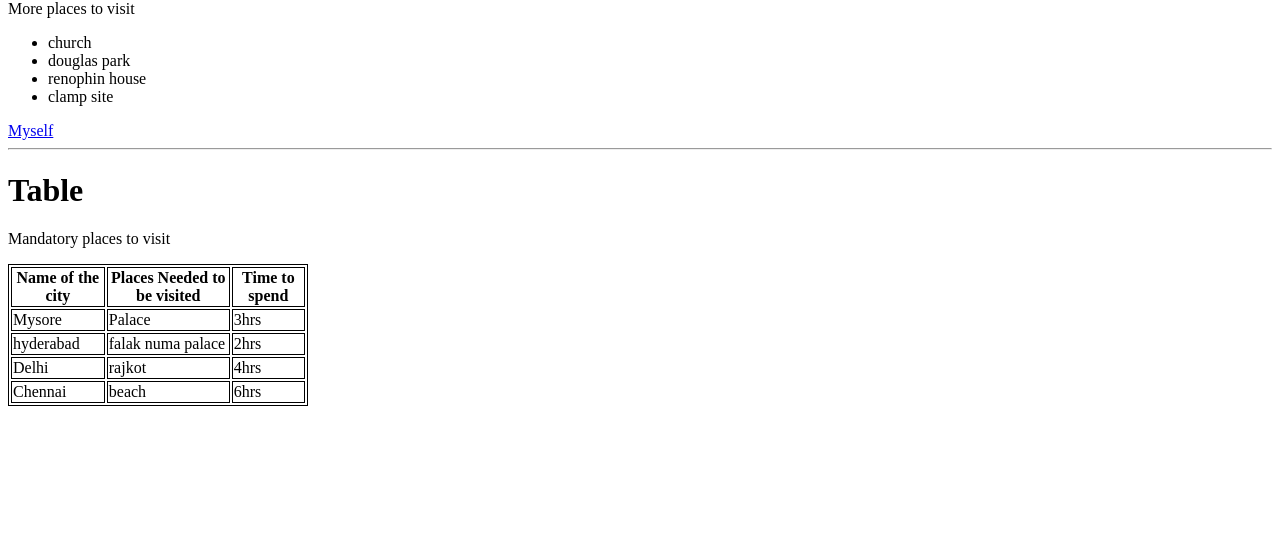
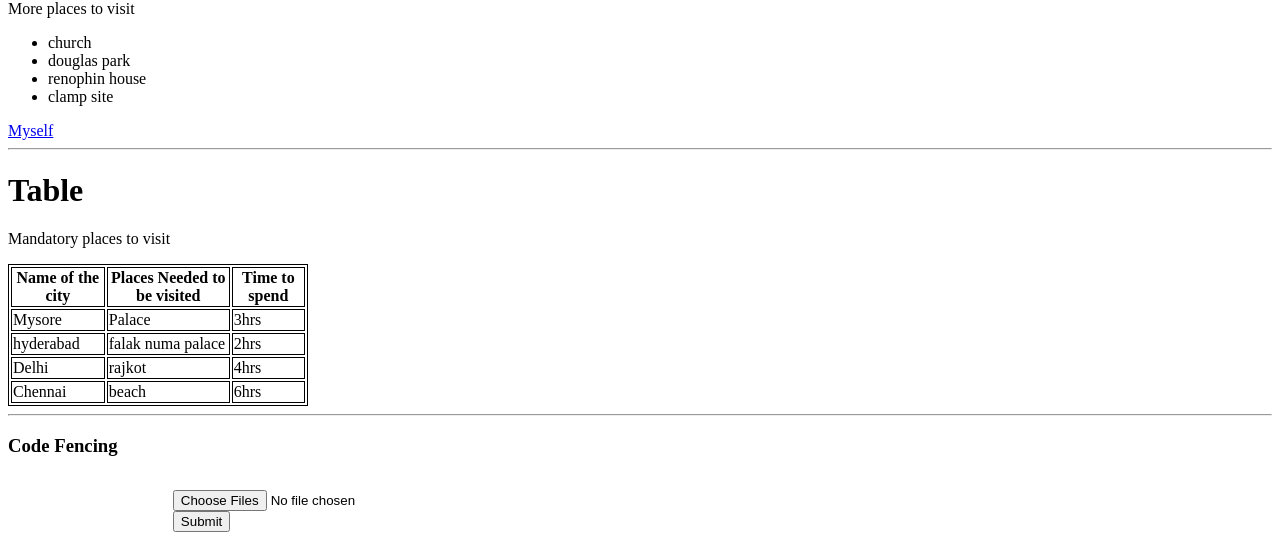
Before and after one commit to 44-563-Web-Apps-F22/44563-webapps-assignment-3-gopikrishna456, a plain HTML site: page index.html in a window 1280 px wide. Shown: the part 602-1161 px from the top of the page. Before the commit the page ends 1016 px from the top, so only its background shows below. Drawn offline with Linux system fonts and the light colour scheme.

Commit message:
Update index.html

```diff
--- a/index.html
+++ b/index.html
@@ -69,5 +69,18 @@
                     <td>6hrs</td>
                 </tr>
             </table>
+            <hr>
+            <h3> Code Fencing</h3>
+            <blockquote
+            cite="https://www.w3schools.com/graphics/svg_intro.asp">
+            <pre><form method="post" action="upload.php" enctype="multipart/form-data">
+                <input name='uploaded[]' type="file" multiple>
+                <input type="submit" values="send">
+                </form>
+                <a href="https://css-tricks.com/snippets/svg/svg-patterns/"></a>
+            </blockquote>
+            </form>
+
+            </pre>
     </body>
 </html>
```
